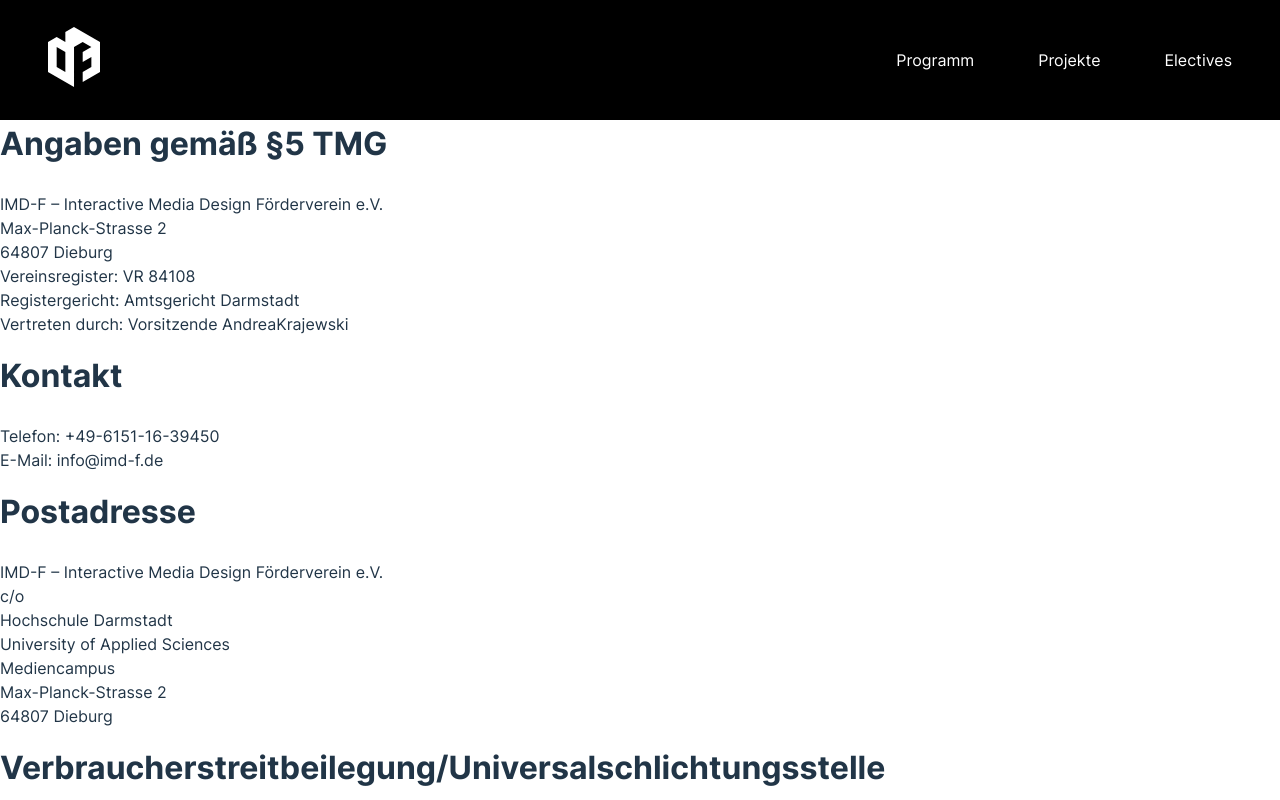
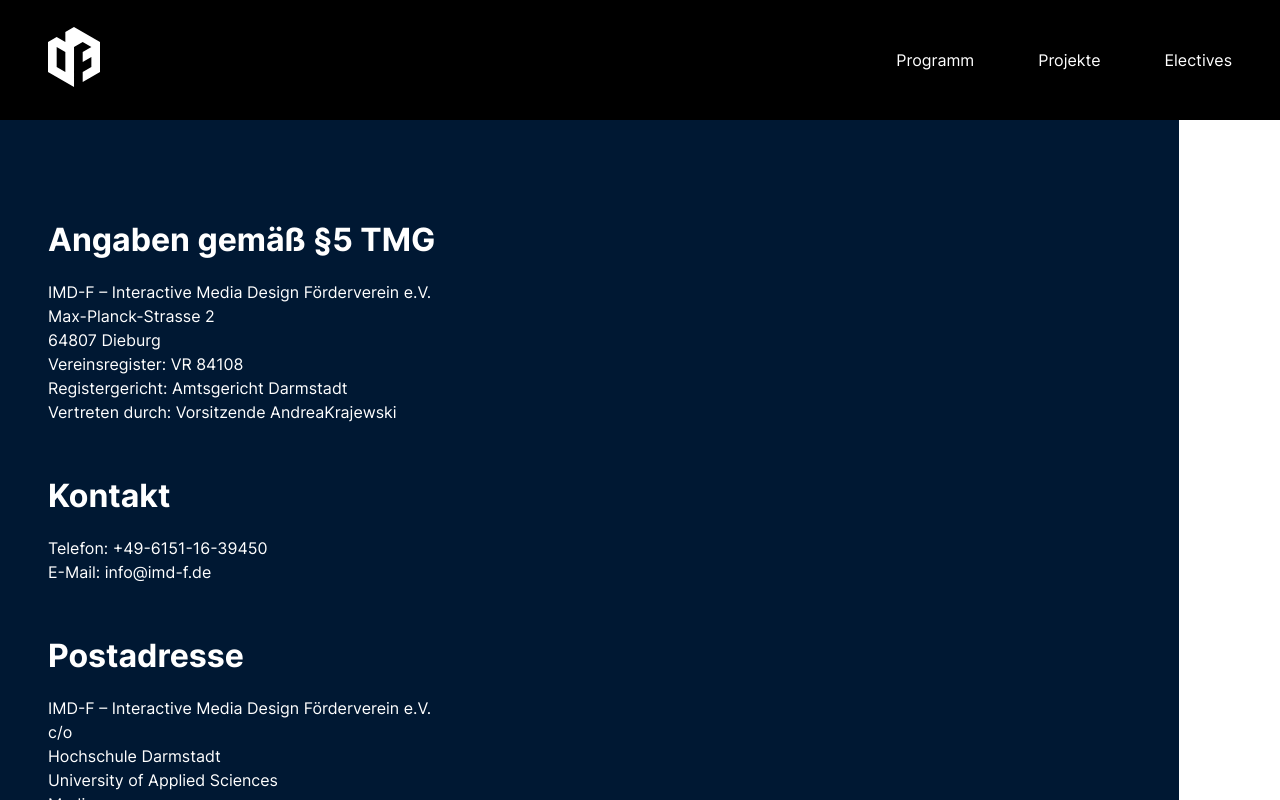
Before and after one commit to IF2023/IF2023, a React (Vite) app in the folder IF2023_Website/: page /impressum in a window 1280 px wide. Shown: the top 800 px of the page. Built offline with nearby package versions, Linux system fonts and the light colour scheme.

Commit message:
added styling

```diff
--- a/IF2023_Website/src/pages/Impressum/Impressum.module.scss
+++ b/IF2023_Website/src/pages/Impressum/Impressum.module.scss
@@ -2,4 +2,19 @@
 
 .impressum {
   margin-top: $navbar-height;
+	padding: 3rem;
+	color: $color_white;
+	background-color: $color_dark_blue;
 }
+
+h2 {
+	margin-top: 3rem;
+  margin-bottom: 1rem;
+  font-size: $font_size_md;
+}
+h3 {
+  margin-bottom: 1rem;
+}
+p {
+  margin-bottom: 1rem;
+}
--- a/IF2023_Website/src/pages/Privacy/Privacy.module.scss
+++ b/IF2023_Website/src/pages/Privacy/Privacy.module.scss
@@ -2,10 +2,14 @@
 
 .privacy {
   margin-top: $navbar-height;
+	padding: 3rem;
+	color: $color_white;
+	background-color: $color_dark_blue;
 }
 
 h2 {
-  margin-bottom: 1.5rem;
+	margin-top: 3rem;
+  margin-bottom: 1rem;
   font-size: $font_size_md;
 }
 h3 {
```
